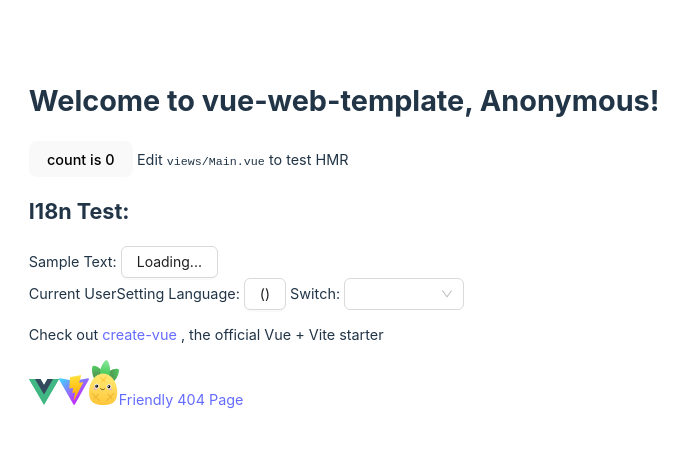
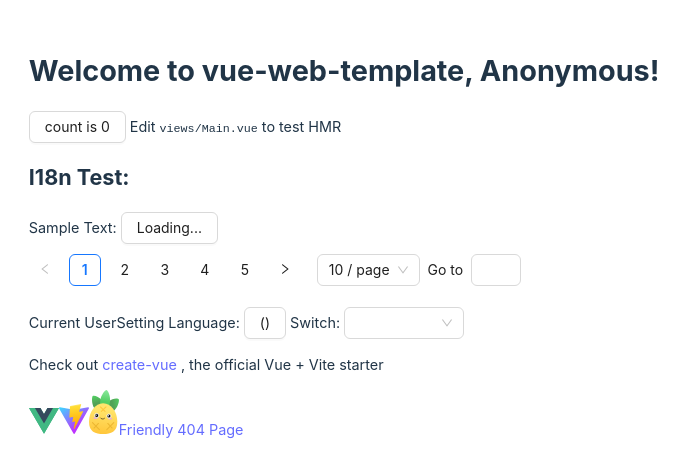
Before and after one commit to GazzyLifeSense/web-app-vue-template, a Vue app: page / in a window 1280 px wide. Shown: the part 158-634 px from the top of the page, without its empty margins (0-691 px from the left). Built offline with nearby package versions, Linux system fonts and the light colour scheme.

Commit message:
add antd i18n sample

```diff
--- a/src/views/Main.vue
+++ b/src/views/Main.vue
@@ -1,6 +1,6 @@
 <script setup lang="ts">
 import { ref } from 'vue'
-import { Button, Select, SelectOption } from 'ant-design-vue';
+import { Button, Pagination, Select, SelectOption } from 'ant-design-vue';
 import { useUserStore } from '@/store/user';
 import { useI18n } from '@/hooks/useI18n.ts';
 import { useConfigOptionStore } from '@/store/configOption.ts';
@@ -19,14 +19,16 @@ const langKey = ref('')
     <h1>Welcome to {{ msg }}, {{ userStore.user._id }}!</h1>
 
     <div class="card">
-      <button type="button" @click="count++">count is {{ count }}</button>
+      <Button  @click="count++">count is {{ count }}</Button>
       <span>
         Edit
         <code>views/Main.vue</code> to test HMR
       </span>
       <p>
         <h2>I18n Test: </h2>
-        Sample Text: <Button>{{ t("common.loadingText") }} </Button><br/>
+        Sample Text: <Button>{{ t("common.loadingText") }}</Button>
+        <Pagination style="margin-top: 10px;" :total="50" show-size-changer show-quick-jumper :locale="{ page: t('antdLocale.Pagination.page'), items_per_page: t('antdLocale.Pagination.items_per_page'), jump_to: t('antdLocale.Pagination.jump_to') }" />
+        <br/>
         Current UserSetting Language: <Button>({{ configOptionStore.language }})</Button>
         Switch:
         <Select
@@ -48,7 +50,8 @@ const langKey = ref('')
       <img src="@/assets/vue.svg" alt="vue" />
       <img src="@/assets/vite.svg" alt="vite" />
       <img src="@/assets/pinia.svg" alt="pinia">
-      <router-link to="NotFound">Friendly 404 Page</router-link></p>
+      <router-link to="NotFound">Friendly 404 Page</router-link>
+    </p>
   </div>
 </template>
 
```
